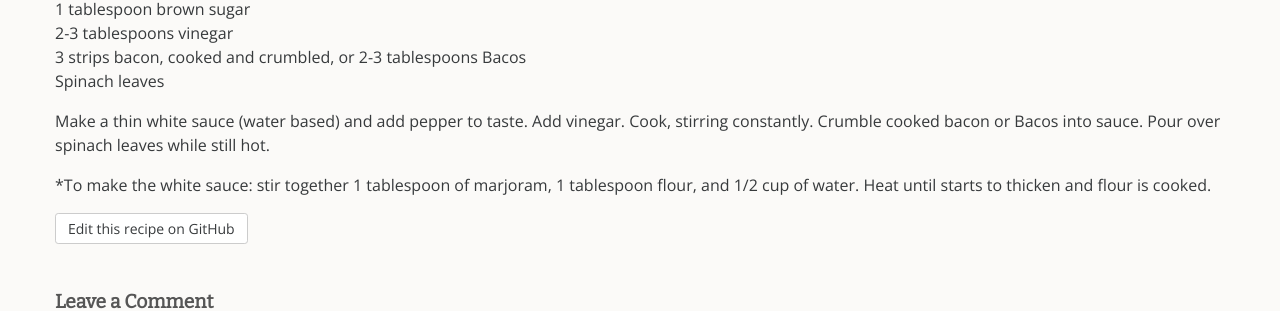
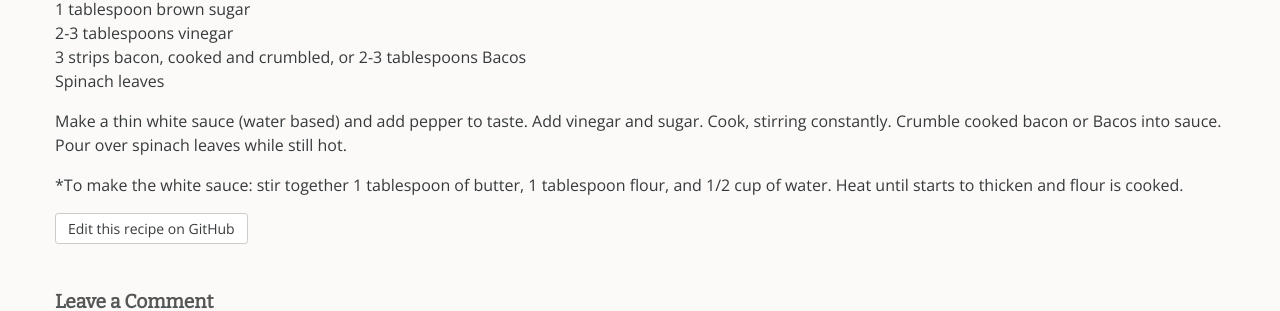
Before and after one commit to rdyar/tdfc, a Jekyll site: the page built from _soup-and-salad/spinach-salad.md, in a window 1280 px wide and 1115 px high. Shown: the part 244-555 px from the top of the window. Built offline with Jekyll 4.4.1, drawn with Linux system fonts in a browser that asks for light colours.

Commit message:
Update spinach-salad.md

```diff
--- a/_soup-and-salad/spinach-salad.md
+++ b/_soup-and-salad/spinach-salad.md
@@ -7,8 +7,8 @@ pepper or lemon pepper to taste
 3 strips bacon, cooked and crumbled, or 2-3 tablespoons Bacos
 Spinach leaves
 
-Make a thin white sauce (water based) and add pepper to taste. Add vinegar. Cook, stirring
+Make a thin white sauce (water based) and add pepper to taste. Add vinegar and sugar. Cook, stirring
 constantly. Crumble cooked bacon or Bacos into sauce. Pour over spinach leaves while still hot.
 
-\*To make the white sauce: stir together 1 tablespoon of marjoram, 1 tablespoon flour, and 1/2
+\*To make the white sauce: stir together 1 tablespoon of butter, 1 tablespoon flour, and 1/2
 cup of water. Heat until starts to thicken and flour is cooked.
```
